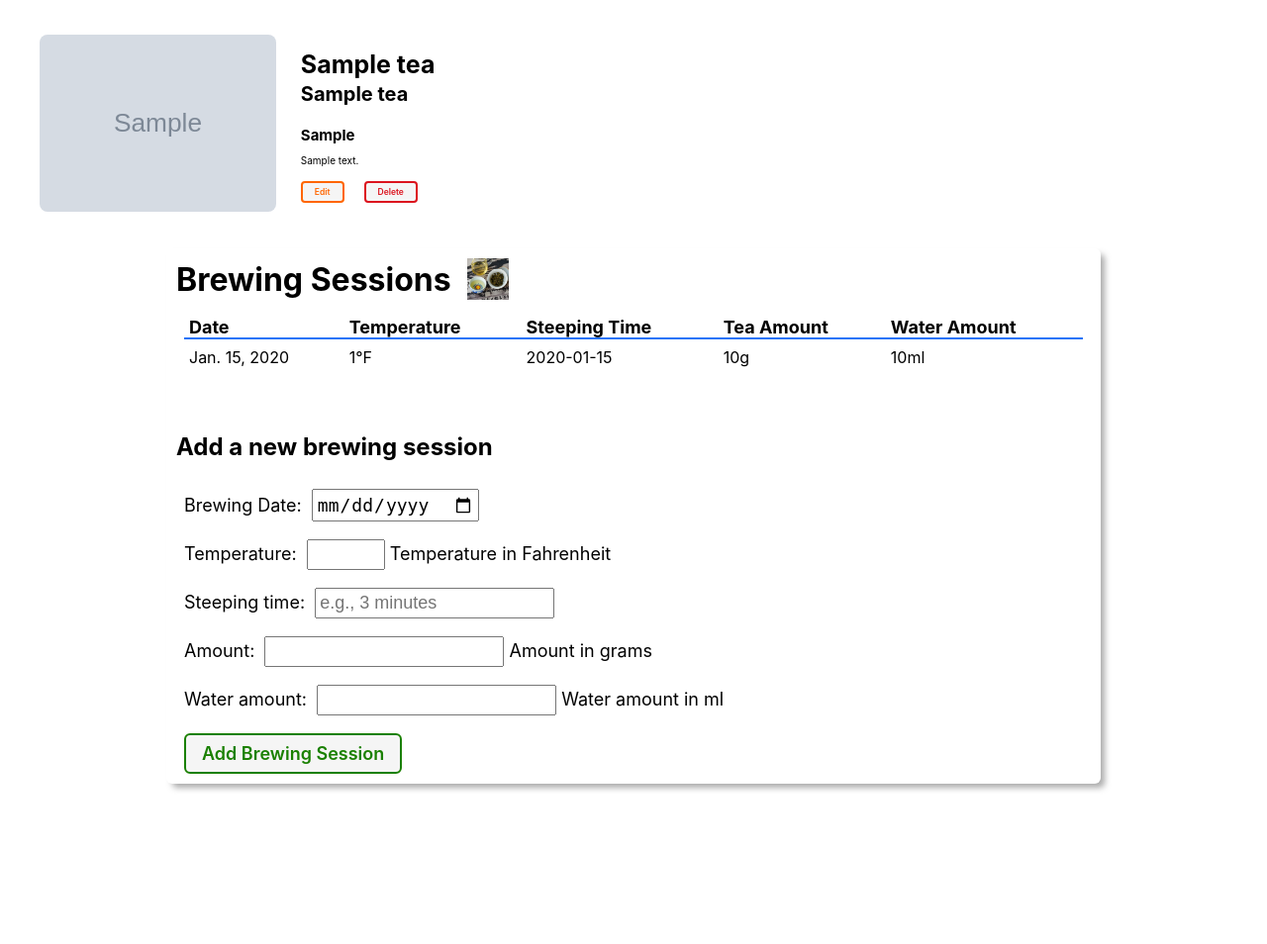
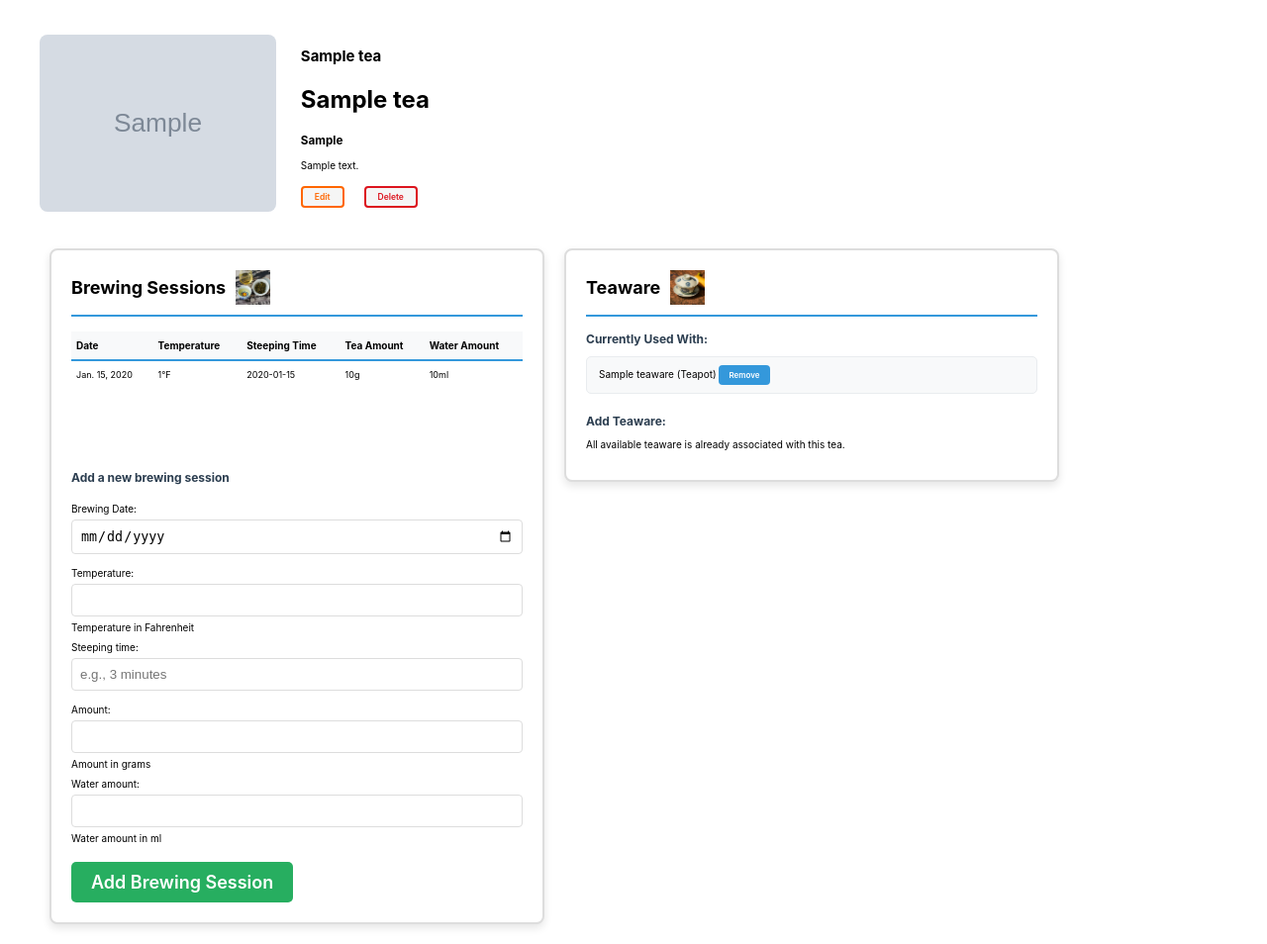
Before and after one commit to ce-joiner/django-crud-app-lab, a Django app: page /teas/1/ in a window 1280 px wide. Shown: the part 55-1009 px from the top of the page at 99% size. Before the commit the page ends 854 px from the top, so only its background shows below. Run offline with Django 5.2, Linux system fonts and the light colour scheme; tables that the repository leaves empty hold one stand-in row (values such as "Sample post"); grey boxes marked "Sample" are stand-in pictures.

Commit message:
Add teaware management to tea details: display current and available teaware, implement association and removal functionality

```diff
--- a/my_app/static/css/teas/tea-details.css
+++ b/my_app/static/css/teas/tea-details.css
@@ -12,11 +12,10 @@
     margin-bottom: 20px;
 }
 
-/* Add styling for the actual img element */
 .tea-img img {
   width: 100%;
   height: auto;
-  border-radius: 8px; /* Fixed value instead of CSS variable */
+  border-radius: 8px;
   object-fit: cover;
 }
 
@@ -27,7 +26,7 @@
 .tea-actions {
   margin-top: 15px;
   display: flex;
-  gap: 10px; /* Space between buttons */
+  gap: 10px;
 }
 
 .tea-actions .btn {
@@ -38,165 +37,188 @@
   display: inline-block;
 }
 
+/* Updated brewing container for side-by-side layout */
 .brewing-container {
     display: flex;
+    flex-direction: row;
+    gap: 20px;
+    padding: 20px;
+    align-items: flex-start;
+    flex-wrap: wrap;
+}
+
+/* Make sections smaller and flexible */
+.brewing-container > section {
+    flex: 1;
+    min-width: 300px;
+    max-width: 500px;
+    border: 2px solid #ddd;
+    border-radius: 8px;
+    padding: 20px;
+    box-shadow: 0 4px 8px rgba(0,0,0,0.1);
+    display: flex;
     flex-direction: column;
-    padding-bottom: 20px;
-    align-items: center;
+    justify-content: flex-start;
+    margin-bottom: 20px;
+    background: white;
 }
 
 .subsection-title {
     display: flex;
     align-items: center;
-    margin-bottom: 12px;
+    margin-bottom: 15px;
+    border-bottom: 2px solid #3498db;
+    padding-bottom: 10px;
+}
+
+.subsection-title h2 {
+    font-size: 1.8rem;
+    margin: 0;
+}
+
+.subsection-title img {
+    height: 35px;
+    margin-left: 10px;
+}
+
+/* Brewing sessions table styling */
+.brewing-sessions table {
+    width: 100%;
+    text-align: left;
+    border-collapse: collapse;
+    margin-bottom: 20px;
+}
+
+.brewing-sessions td {
+    padding: 8px 5px;
+    font-size: 0.9rem;
+}
+
+.brewing-sessions th {
+    font-size: 1rem;
+    padding: 8px 5px;
+    border-bottom: #3498db solid 2px;
+    background-color: #f8f9fa;
+}
+
+.brewing-sessions tr:nth-child(even) {
+    background-color: #f8f9fa;
+}
+
+/* Add brewing form styling */
+.brewing-sessions h3 {
+    font-size: 1.2rem;
+    margin: 15px 0 10px 0;
+    color: #2c3e50;
 }
 
 .subsection-content {
-    margin: 0 8px;
-}
-
-.toy-container {
-    display: flex;
-    align-items: center;
-    flex-wrap: wrap;
-}
-
-.color-block {
-    opacity: 0.8;
-    height: 25px;
-    width: 25px;
-    margin-right: 10px;
-}
-
-.unfed,
-.fed,
-.no-toys,
-.all-toys {
-    margin: 0;
-    font-weight: bold;
-}
-
-.unfed,
-.no-toys {
-    color: var(--danger);
-}
-
-.fed,
-.all-toys {
-    color: var(--submit);
-}
-
-.tea-details h1 {
-    font-size: 2.5rem;;
-    margin: 15px 0 3px;
-}
-
-.tea-details h2 {
-    font-size: 2rem;
-    margin: 0 0 10px;
-}
-
-.tea-details h3 {
-    margin: 20px 0 10px;
-    font-size: 1.5rem;
-}
-
-.tea-details p {
-    font-size: 1rem;
-    margin: 5px 0;
-}
-
-.brewing-container>section {
-    width: 80%;
-    min-width: 360px;
-    border: var(--borders);
-    border-radius: var(--card-border-radius);
-    padding: 10px;
-    box-shadow: var(--card-box-shadow);
-    display: flex;
-    flex-direction: column;
-    justify-content: center;
-    margin-bottom: 20px;
-}
-
-.subsection-title img {
-    height: 42px;
-    margin-left: 8px;
-}
-
-.subsection-title img:first-of-type {
-    margin-left: 16px;
-}
-
-.brewing-sessions h2,
-.toys h2 {
-    font-size: 3.2rem;
     margin: 0;
 }
 
-.brewing-sessions h3,
-.toys h3 {
-    font-size: var(--font-xl);
-    margin: 10px 0;
-}
-
-.subsection-content p,
-.subsection-content input,
-.subsection-content select {
-    font-size: var(--font-l);
+.subsection-content p {
+    margin: 8px 0;
 }
 
 .subsection-content input,
 .subsection-content select {
-    margin-left: 5px;
-    padding: 3px;
+    width: 100%;
+    padding: 8px;
+    margin: 5px 0;
+    border: 1px solid #ddd;
+    border-radius: 4px;
 }
 
-.brewing-sessions table {
-    width: calc(100% - 16px);
-    text-align: left;
-    border-collapse: collapse;
-    margin: 0 8px;
+.btn.submit {
+    background-color: #27ae60;
+    color: white;
+    padding: 10px 20px;
+    border: none;
+    border-radius: 5px;
+    cursor: pointer;
+    margin-top: 10px;
 }
 
-.brewing-sessions td {
-    padding: 8px 5px;
-    font-size: var(--font-reg);
+.btn.submit:hover {
+    background-color: #229954;
 }
 
-.brewing-sessions th {
-    font-size: var(--font-l);
-    padding: 5px 5px 0;
-    border-bottom: rgb(36, 116, 248) solid 2px;
+/* Teaware section styling */
+.current-teaware {
+    margin-bottom: 20px;
 }
 
-.brewing-sessions tr:nth-child(even) {
-    background-color: #f3f3fd;
+.current-teaware h3,
+.available-teaware h3 {
+    font-size: 1.2rem;
+    margin: 0 0 10px 0;
+    color: #2c3e50;
 }
 
-.toy-container p {
-    margin: 12px 0;
+.teaware-list {
+    display: flex;
+    flex-direction: column;
+    gap: 8px;
 }
 
-.toy-container a {
-    text-decoration: none;
-    color: #111;
+.teaware-item {
+    background: #f8f9fa;
+    padding: 8px 12px;
+    border-radius: 5px;
+    border: 1px solid #e9ecef;
 }
 
-.toy-container .btn {
-    padding: 3px 10px;
-    margin-left: 10px;
+.teaware-grid {
+    display: grid;
+    grid-template-columns: 1fr;
+    gap: 10px;
 }
 
-#file-input {
-    overflow: hidden;
-    position: absolute;
-    width: 0.1px;
-    height: 0.1px;
+.teaware-card {
+    background: #f8f9fa;
+    padding: 12px;
+    border-radius: 5px;
+    border: 1px solid #e9ecef;
+    display: flex;
+    justify-content: space-between;
+    align-items: center;
 }
 
-#file-name {
-    margin-bottom: 10px;
+.teaware-info h4 {
+    margin: 0 0 5px 0;
+    font-size: 1rem;
+}
+
+.teaware-info p {
+    margin: 2px 0;
+    font-size: 0.85rem;
+    color: #6c757d;
+}
+
+.btn.small {
+    padding: 5px 10px;
+    font-size: 0.8rem;
+    border: none;
+    border-radius: 4px;
+    cursor: pointer;
+    background-color: #3498db;
+    color: white;
+}
+
+.btn.small:hover {
+    background-color: #2980b9;
+}
+
+/* Responsive design */
+@media only screen and (max-width: 768px) {
+    .brewing-container {
+        flex-direction: column;
+    }
+
+    .brewing-container > section {
+        min-width: auto;
+        max-width: none;
+    }
 }
 
 @media only screen and (min-width: 768px) {
@@ -216,20 +238,14 @@
     .tea-details {
         text-align: left;
     }
-
-    .feedings-toy-container {
-        flex-direction: row;
-        justify-content: space-around;
-        align-items: flex-start;
-    }
-
-    .feedings-toy-container>section {
-        width: 45%;
-    }
 }
 
 @media only screen and (min-width: 1024px) {
     .brewing-container {
         padding: 0 40px;
     }
+
+    .teaware-grid {
+        grid-template-columns: 1fr 1fr;
+    }
 }
--- a/my_app/templates/teas/details.html
+++ b/my_app/templates/teas/details.html
@@ -75,5 +75,56 @@
       <button type="submit" class="btn submit">Add Brewing Session</button>
     </form>
   </section>
+
+  <section class="teaware">
+  <div class="subsection-title">
+    <h2>Teaware</h2>
+    <img src="{% static 'images/gaiwan.png' %}" alt="Teaware" />
+  </div>
+
+<!-- Current Teaware -->
+    {% if tea.teaware.all %}
+      <div class="current-teaware">
+        <h3>Currently Used With:</h3>
+        <div class="teaware-list">
+          {% for item in tea.teaware.all %}
+            <div class="teaware-item">
+              <span>{{ item.name }} ({{ item.get_type_display }})</span>
+               <form method="post" action="{% url 'remove-teaware' tea.id item.id %}" style="display: inline;">
+                {% csrf_token %}
+                <button type="submit" class="btn small danger">Remove</button>
+              </form>
+            </div>
+          {% endfor %}
+        </div>
+      </div>
+    {% endif %}
+
+    <!-- Available Teaware -->
+    <div class="available-teaware">
+      <h3>Add Teaware:</h3>
+      {% if available_teaware %}
+        <div class="teaware-grid">
+          {% for item in available_teaware %}
+            <div class="teaware-card">
+              <div class="teaware-info">
+                <h4>{{ item.name }}</h4>
+                <p>{{ item.get_type_display }} - {{ item.material }}</p>
+                {% if item.capacity %}
+                  <p>{{ item.capacity }}ml</p>
+                {% endif %}
+              </div>
+              <form action="{% url 'associate-teaware' tea.id item.id %}" method="post">
+                {% csrf_token %}
+                <button type="submit" class="btn small">Add to Tea</button>
+              </form>
+            </div>
+          {% endfor %}
+        </div>
+      {% else %}
+        <p>All available teaware is already associated with this tea.</p>
+      {% endif %}
+    </div>
+  </section>
 </div>
 {% endblock %}
--- a/my_app/urls.py
+++ b/my_app/urls.py
@@ -15,4 +15,6 @@ urlpatterns = [
      path('teaware/', views.TeawareList.as_view(), name='teaware-index'),
      path('teaware/<int:pk>/update/', views.TeawareUpdate.as_view(), name='teaware_update'),
      path('teaware/<int:pk>/delete/', views.TeawareDelete.as_view(), name='teaware_delete'),
+     path('tea/<int:tea_id>/associate-teaware/<int:teaware_id>/', views.associate_teaware, name='associate-teaware'),
+     path('teas/<int:tea_id>/remove-teaware/<int:teaware_id>/', views.remove_teaware, name='remove-teaware'),
 ]
--- a/my_app/views.py
+++ b/my_app/views.py
@@ -32,8 +32,15 @@ def tea_index(request):
 
 def tea_detail(request, tea_id):
     tea = Tea.objects.get(id=tea_id)  # Fetch the specific tea object by its ID
+    teaware = tea.teaware.all()  # Get all teaware associated with this tea
+    available_teaware = Teaware.objects.exclude(teas=tea)  # Get teaware NOT associated with this tea
     brewing_form = BrewingForm()  # Create an instance of the BrewingForm
-    return render(request, 'teas/details.html', {'tea': tea, 'brewing_form': brewing_form})
+    return render(request, 'teas/details.html', {
+        'tea': tea,
+        'teaware': teaware,
+        'available_teaware': available_teaware,  # Add this line
+        'brewing_form': brewing_form
+    })
 
 class TeaCreate(CreateView):
     model = Tea
@@ -74,3 +81,12 @@ class TeawareUpdate(UpdateView):
 class TeawareDelete(DeleteView):
     model = Teaware
     success_url = '/teaware/'  # Redirects to teaware list after deletion
+
+def associate_teaware(request, tea_id, teaware_id):
+    # Note that you can pass a toy's id instead of the whole object
+    Tea.objects.get(id=tea_id).teaware.add(teaware_id)
+    return redirect('tea-detail', tea_id=tea_id)  # Redirect to the tea detail page after association
+
+def remove_teaware(request, tea_id, teaware_id):
+    Tea.objects.get(id=tea_id).teaware.remove(teaware_id)  # Remove the association between the tea and teaware
+    return redirect('tea-detail', tea_id=tea_id)  # Redirect to the tea detail page after removal
```
